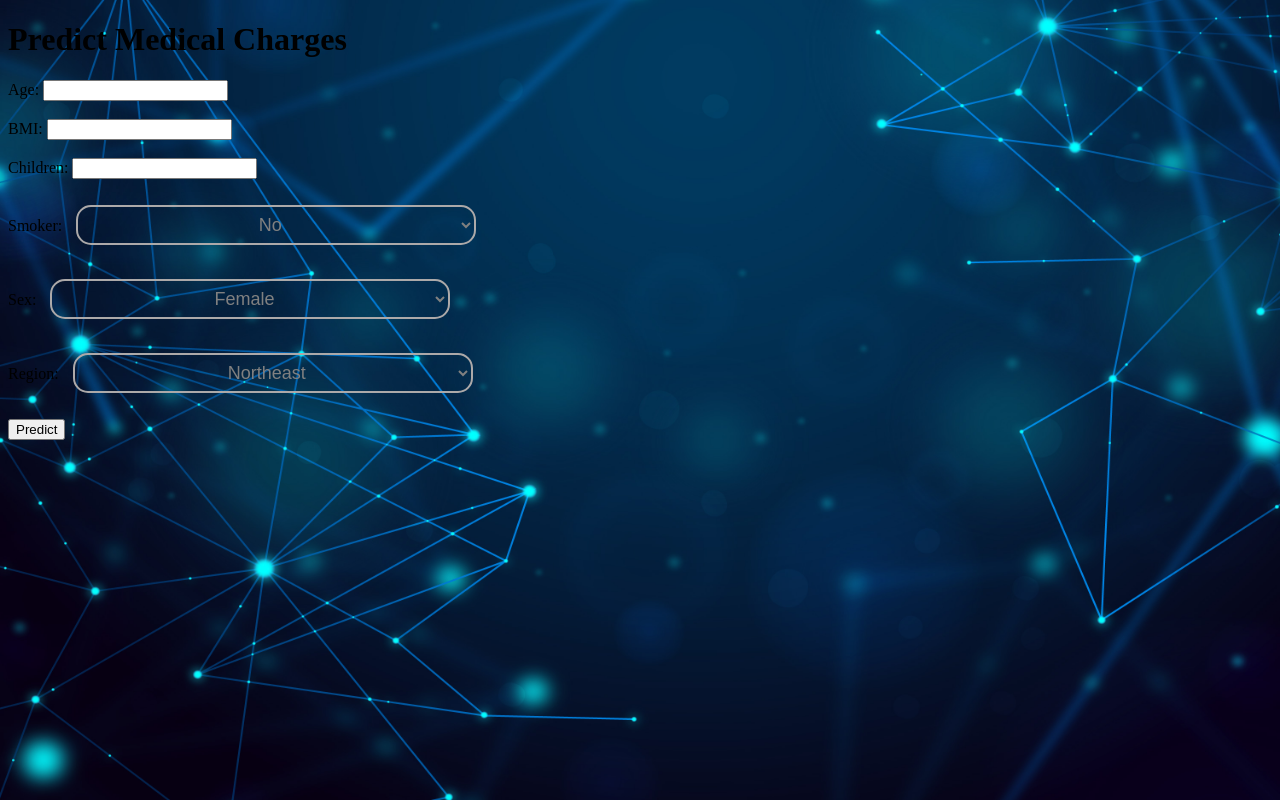
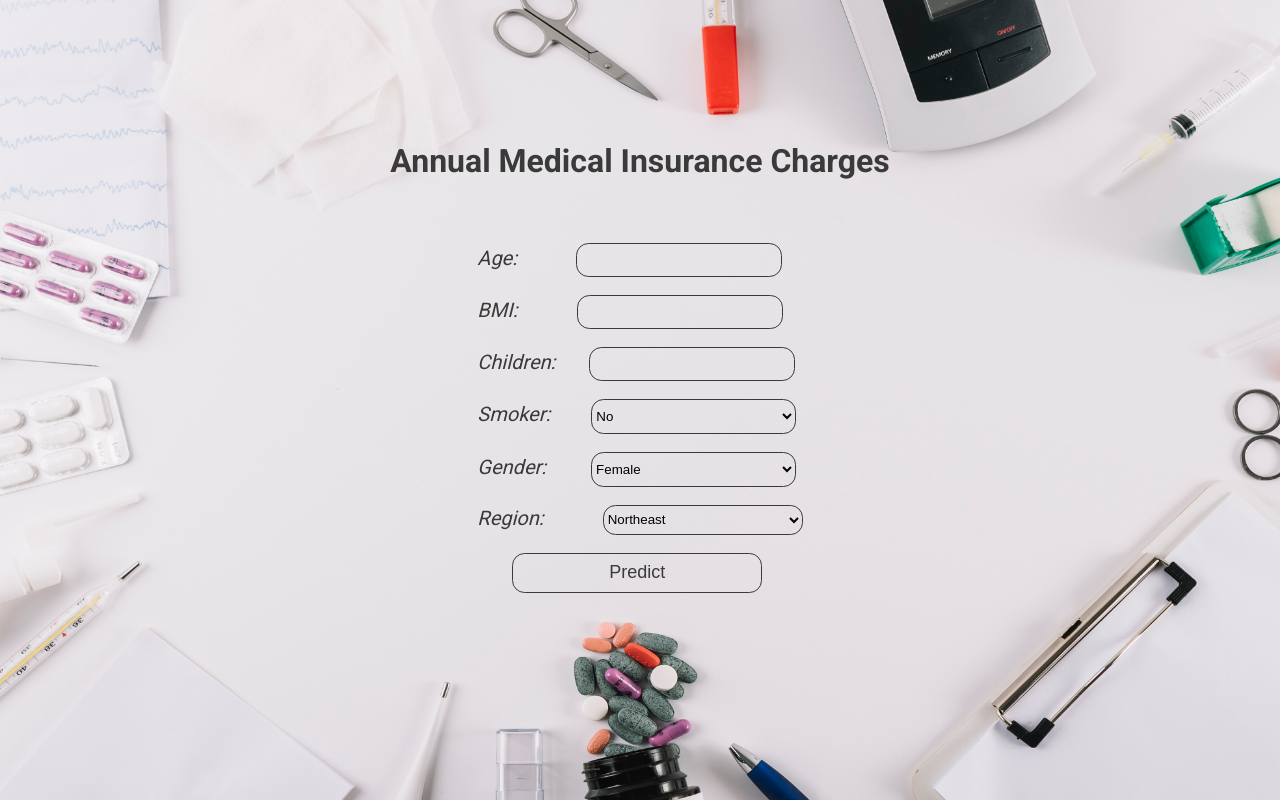
Before and after one commit to tusharx0809/machine-learning, a Flask app: page / in a window 1280 px wide. Run offline with Flask 3, Linux system fonts and the light colour scheme; parts of the project's set-up code (start-up, migrations or seed data) failed here and were passed over.

Commit message:
minor-changes

```diff
--- /dev/null
+++ b/acme-ml-project/static/styles.css
@@ -0,0 +1,97 @@
+body{
+  background-image: url('/static/background.jpg');
+  background-repeat: no-repeat;
+  background-size: 100% 100%;
+  background-attachment: fixed;
+}
+h1{
+  display:flex;
+  align-items: center;
+  justify-content: center;
+  font-family: Roboto;
+  height: 280px;
+  color: rgb(59, 58, 58);
+}
+.form{
+  display: flex;
+  align-items: center;
+  justify-content: flex-start;
+  flex-direction: column;
+  margin-top: -80px;
+}
+.input1{
+  height: 40px;
+  width: 400px;
+}
+.label-age, .label-bmi, .label-children, .label-smoker, .label-sex, .label-region{
+  font-family: Roboto;
+  font-size: 20px;
+  color: rgb(59, 58, 58);
+  font-style: italic;
+}
+.input-age, .input-bmi{
+  margin-left: 55px;
+  height: 30px;
+  width: 200px;
+  background: transparent;
+  border: 0.5px solid rgb(59, 58, 58);
+  border-radius: 12.5px;
+  transition: height 0.25s ease, width 0.25s ease;
+}
+.input-children{
+  margin-left: 30px;
+  height: 30px;
+  width: 200px;
+  background: transparent;
+  border: 0.5px solid rgb(59, 58, 58);
+  border-radius: 12.5px;
+  transition: height 0.25s ease, width 0.25s ease;
+}
+.input-smoker{
+  margin-left: 37px;
+  height: 35px;
+  width: 205px;
+  background: transparent;
+  border: 0.5px solid rgb(59, 58, 58);
+  border-radius: 12.5px;
+  transition: height 0.25s ease, width 0.25s ease;
+}
+.input-sex{
+  margin-left: 41px;
+  height: 35px;
+  width: 205px;
+  background: transparent;
+  border: 0.5px solid rgb(59, 58, 58);
+  border-radius: 12.5px;
+  transition: height 0.25s ease, width 0.25s ease;
+}
+.input-region{
+  margin-left: 41px;
+  height: 35px;
+  width: 205px;
+  background: transparent;
+  border: 0.5px solid rgb(59, 58, 58);
+  border-radius: 12.5px;
+  transition: height 0.25s ease, width 0.25s ease;
+}
+.input-age:focus, .input-bmi:focus, .input-children:focus{
+  height: 35px;
+  width: 205px;
+}
+.pred{
+  margin-left: 35px;
+  height: 40px;
+  width: 250px;
+  background: transparent;
+  color: rgb(59, 58, 58);
+  border: 0.5px solid rgb(59, 58, 58);
+  border-radius: 12.5px;
+  display: flex;
+  align-items: center;
+  justify-content: center;
+  font-size: 18px;
+  transition: background 0.3s ease;
+}
+.pred:hover {
+  background: rgba(59, 58, 58, 0.1); /* Change background on hover */
+}
--- a/acme-ml-project/templates/index.html
+++ b/acme-ml-project/templates/index.html
@@ -4,43 +4,52 @@
   <meta charset="UTF-8">
   <meta name="viewport" content="width=device-width, initial-scale=1.0">
   <title>Rainfall Prediction</title>
-  <link rel="stylesheet" href="{{ url_for('static', filename='rainfall-prediction.css') }}">
+  <link rel="stylesheet" href="{{ url_for('static', filename='styles.css') }}">
   <link href="https://fonts.googleapis.com/css2?family=Roboto:wght@400;500;700&display=swap" rel="stylesheet">
 </head>
 <body>
-  <h1>Predict Medical Charges</h1>
-  <form action="/predict" method="POST">
-      <label for="age">Age:</label>
-      <input type="number" step="0.1" name="age" required><br><br>
 
-      <label for="bmi">BMI:</label>
-      <input type="number" step="0.1" name="bmi" required><br><br>
+  <h1>Annual Medical Insurance Charges</h1>
+  <div class="form">
+  <form action="{{ url_for('predict')}}" method="POST">
 
-      <label for="children">Children:</label>
-      <input type="number" name="children" required><br><br>
+      <label class="label-age" for="age">Age:</label>
+      <input class="input-age" type="number" step="0.1" name="age" required><br><br>
 
-      <label for="smoker">Smoker:</label>
-      <select name="smoker" required>
+
+      <label class="label-bmi" for="bmi">BMI:</label>
+      <input class="input-bmi" type="number" step="0.1" name="bmi" required><br><br>
+
+
+      <label class="label-children" for="children">Children:</label>
+      <input class="input-children" type="number" name="children" required><br><br>
+
+
+      <label class="label-smoker" for="smoker">Smoker:</label>
+      <select class="input-smoker" name="smoker" required>
           <option value="no">No</option>
           <option value="yes">Yes</option>
       </select><br><br>
 
-      <label for="sex">Sex:</label>
-      <select name="sex" required>
+
+      <label class="label-sex" for="sex">Gender:</label>
+      <select class="input-sex" name="sex" required>
           <option value="female">Female</option>
           <option value="male">Male</option>
       </select><br><br>
 
-      <label for="region">Region:</label>
-      <select name="region" required>
+
+      <label class="label-region" for="region">Region:</label>
+      <select class="input-age" name="region" required>
           <option value="northeast">Northeast</option>
           <option value="northwest">Northwest</option>
           <option value="southeast">Southeast</option>
           <option value="southwest">Southwest</option>
       </select><br><br>
 
-      <button type="submit">Predict</button>
+      <button class="pred" type="submit">Predict</button>
   </form>
+</div>
       <h2>{{ prediction_text }}</h2>
 </body>
 </html>
```
Also changed, not shown: acme-ml-project/static/background.jpg (added).
